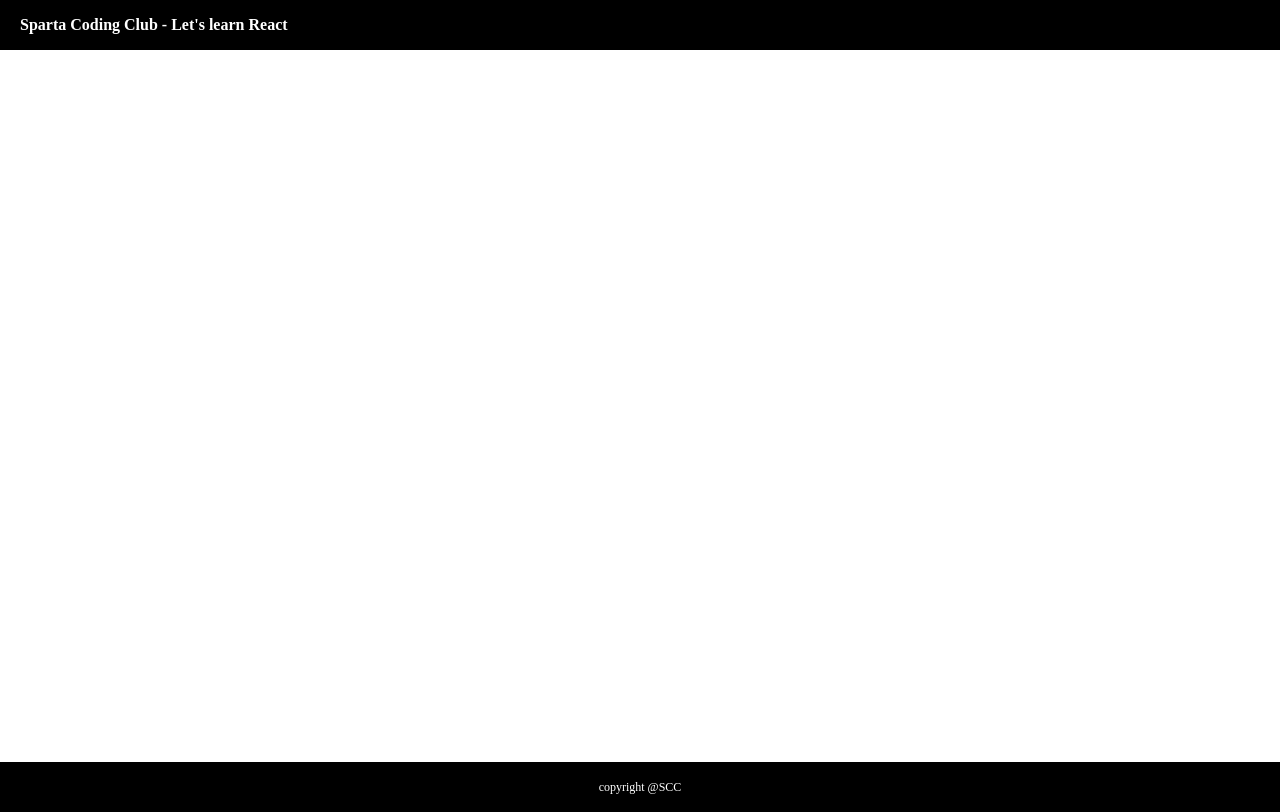
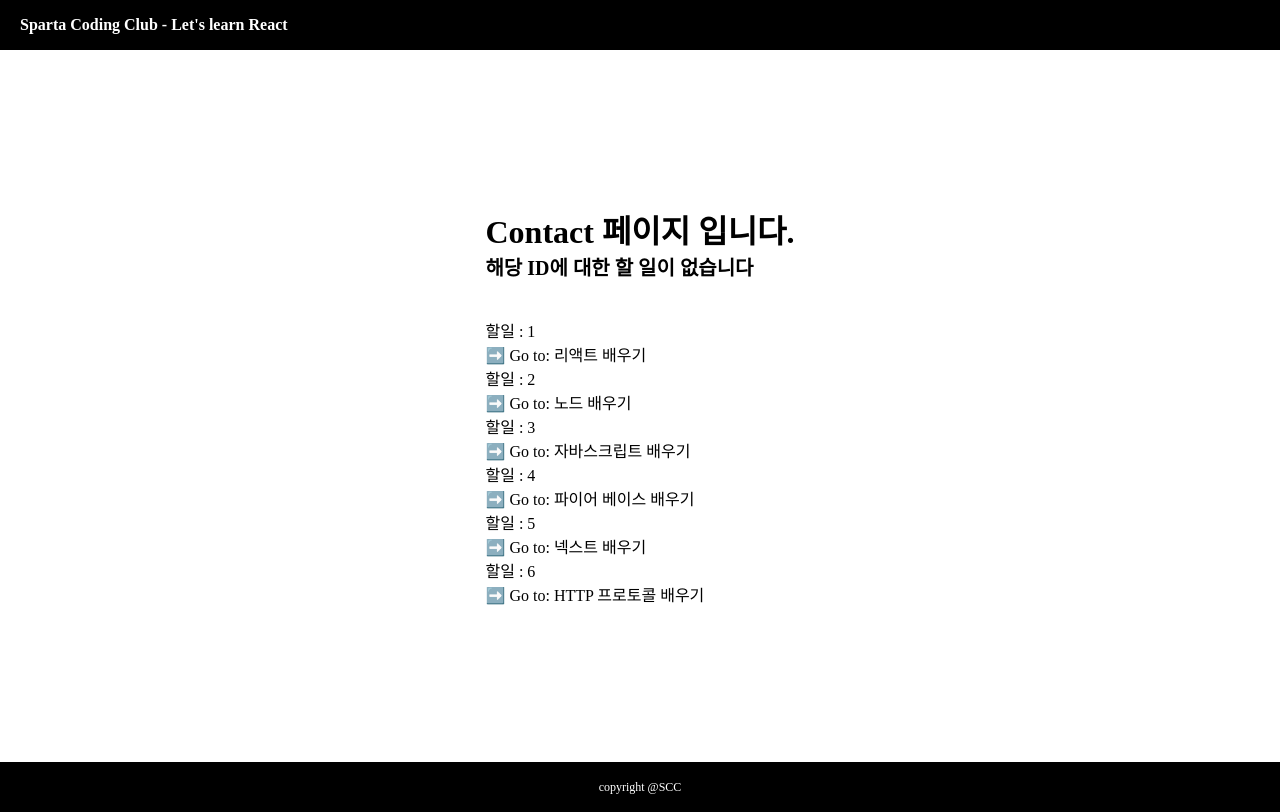
Before and after one commit to yuna-c/react, a React (Vite) app: page /contacts in a window 1280 px wide. Built offline with nearby package versions, Linux system fonts and the light colour scheme.

Commit message:
📝 add : useParams (Dynamic route, 상세 페이지)

```diff
--- a/src/compoments/Contact.jsx
+++ b/src/compoments/Contact.jsx
@@ -1,7 +1,25 @@
+import { useParams } from 'react-router-dom';
+
+const data = [
+  { id: 1, todo: '리액트 배우기' },
+  { id: 2, todo: '노드 배우기' },
+  { id: 3, todo: '자바스크립트 배우기' },
+  { id: 4, todo: '파이어 베이스 배우기' },
+  { id: 5, todo: '넥스트 배우기' },
+  { id: 6, todo: 'HTTP 프로토콜 배우기' }
+];
+
 const Contact = () => {
+  const param = useParams();
+
+  const work = data.find((work) => work.id === parseInt(param.id));
+  //const work = data.find((work) => work.id === Number(param.id));
+  console.log(`targetWork=>`, work);
+
   return (
-    <div className="Contact">
-      <h1>Contact 페이지 입니다.</h1>
+    <div key={work.id} className="Contact">
+      <h3>현재 페이지는 {work.id} 입니다</h3>
+      {work.todo}
     </div>
   );
 };
--- /dev/null
+++ b/src/compoments/Contacts.jsx
@@ -0,0 +1,46 @@
+import { Link, useParams } from 'react-router-dom';
+
+// - Dynamic route(상세 페이지 구현)
+
+const Contact = () => {
+  const params = useParams();
+  console.log(`params=>`, params);
+
+  const data = [
+    { id: 1, todo: '리액트 배우기' },
+    { id: 2, todo: '노드 배우기' },
+    { id: 3, todo: '자바스크립트 배우기' },
+    { id: 4, todo: '파이어 베이스 배우기' },
+    { id: 5, todo: '넥스트 배우기' },
+    { id: 6, todo: 'HTTP 프로토콜 배우기' }
+  ];
+
+  const work = data.find((work) => work.id === Number(params.id));
+  console.log(`targetWork=>`, work);
+
+  return (
+    <div className="Contact">
+      <h1>
+        Contact 페이지 입니다.
+        {work ? (
+          <p style={{ fontSize: '20px' }}>현재 페이지는 {work.id} 입니다</p>
+        ) : (
+          <p style={{ fontSize: '20px' }}>해당 ID에 대한 할 일이 없습니다</p>
+        )}
+        <br />
+      </h1>
+
+      {data.map((work) => {
+        return (
+          <div key={work.id}>
+            <div>할일 : {work.id}</div>
+            <Link to={`/Contacts/${work.id}`}>
+              <span style={{ cursor: 'pointer' }}>➡️ Go to: {work.todo}</span>
+            </Link>
+          </div>
+        );
+      })}
+    </div>
+  );
+};
+export default Contact;
--- a/src/compoments/Home.jsx
+++ b/src/compoments/Home.jsx
@@ -5,11 +5,15 @@ const home = () => {
   const goToWork = () => {
     navigate('/works');
   };
+  const goToContacts = () => {
+    navigate('/Contacts');
+  };
 
   return (
     <div className="home">
       <h1>home 페이지 입니다.</h1>
       <button onClick={goToWork}>Works로 이동</button>
+      <button onClick={goToContacts}>Contacts로 이동</button>
     </div>
   );
 };
--- a/src/shared/Router.jsx
+++ b/src/shared/Router.jsx
@@ -2,6 +2,7 @@
 import { BrowserRouter, Route, Routes } from 'react-router-dom';
 import Home from '../compoments/Home';
 import About from '../compoments/About';
+import Contacts from '../compoments/Contacts';
 import Contact from '../compoments/Contact';
 import Works from '../compoments/Works';
 import Layout from './Layout';
@@ -24,8 +25,10 @@ const Router = () => {
 				*/}
           <Route path="/" element={<Home />} />
           <Route path="/about" element={<About />} />
-          <Route path="/contact" element={<Contact />} />
           <Route path="/works" element={<Works />} />
+          <Route path="/contacts" element={<Contacts />} />
+          {/* 아래 코드를 추가해주세요. 👇 */}
+          <Route path="/contacts/:id" element={<Contact />} />
         </Routes>
       </Layout>
     </BrowserRouter>
```
Also changed, not shown: 1 other file (tests, documents, lock files or other folders).
